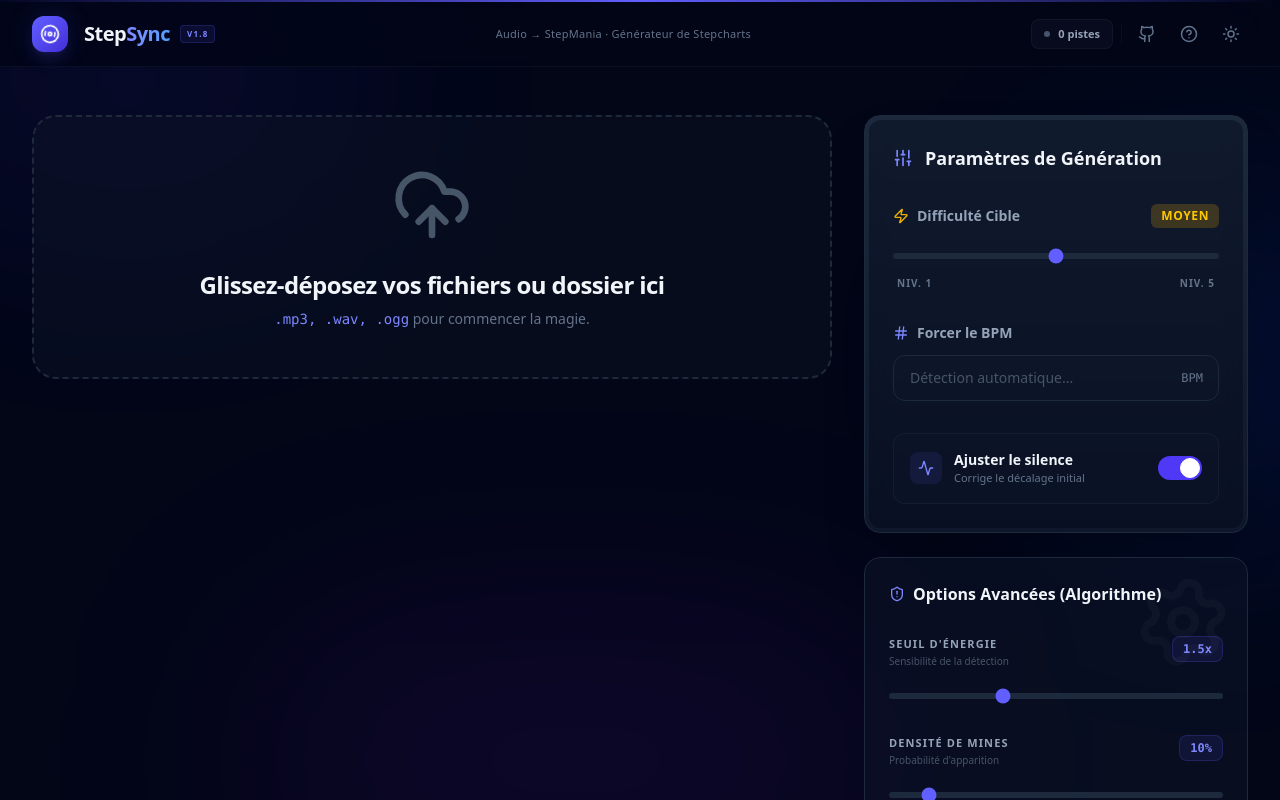
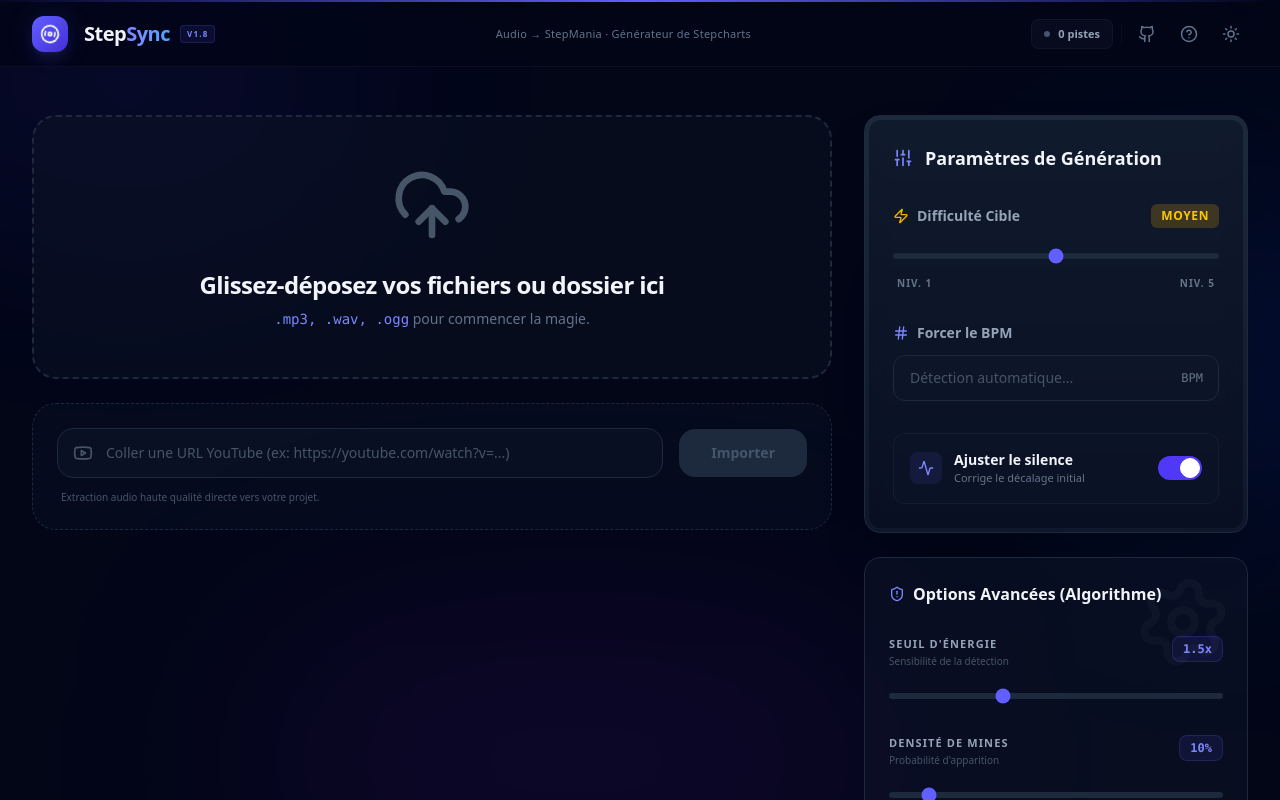
Before and after one commit to moonback/StepSync---Audio-to-StepMania, a React (Vite) app: page / in a window 1280 px wide. Shown: the top 800 px of the page. Built offline with nearby package versions, Linux system fonts and the light colour scheme.

Commit message:
feat: implement YouTube audio download API and add direct import functionality to UI

```diff
--- /dev/null
+++ b/api/download.ts
@@ -0,0 +1,37 @@
+import type { VercelRequest, VercelResponse } from '@vercel/node';
+import ytdl from '@distube/ytdl-core';
+
+export default async function handler(req: VercelRequest, res: VercelResponse) {
+  const { url } = req.query;
+
+  if (!url || typeof url !== 'string') {
+    return res.status(400).json({ error: 'YouTube URL is required' });
+  }
+
+  if (!ytdl.validateURL(url)) {
+    return res.status(400).json({ error: 'Invalid YouTube URL' });
+  }
+
+  try {
+    const info = await ytdl.getInfo(url);
+    const title = info.videoDetails.title;
+
+    // Set headers for audio streaming
+    res.setHeader('Content-Type', 'audio/mpeg');
+    res.setHeader('Content-Disposition', `attachment; filename="${encodeURIComponent(title)}.mp3"`);
+    res.setHeader('X-Video-Title', encodeURIComponent(title));
+    res.setHeader('X-Video-Author', encodeURIComponent(info.videoDetails.author.name));
+
+    // Get the audio stream
+    const stream = ytdl(url, {
+      quality: 'highestaudio',
+      filter: 'audioonly',
+    });
+
+    // Pipe the stream to the response
+    stream.pipe(res);
+  } catch (error: any) {
+    console.error('Error downloading YouTube audio:', error);
+    res.status(500).json({ error: 'Failed to download audio', details: error.message });
+  }
+}
--- a/package.json
+++ b/package.json
@@ -11,6 +11,7 @@
     "lint": "tsc --noEmit"
   },
   "dependencies": {
+    "@distube/ytdl-core": "^4.16.12",
     "@google/genai": "^1.29.0",
     "@react-three/drei": "^10.7.7",
     "@react-three/fiber": "^9.6.1",
--- a/src/App.tsx
+++ b/src/App.tsx
@@ -5,7 +5,7 @@
 
 import React, { useState, useRef, useCallback, useEffect } from 'react';
 import { motion, AnimatePresence } from 'motion/react';
-import { UploadCloud, Settings, Download, X, PlayCircle, Image as ImageIcon, Music, LayoutDashboard, Zap, Activity, Hash, ShieldAlert, Sliders, Github, Heart, ExternalLink, Disc3, HelpCircle, Sun, Moon, Video } from 'lucide-react';
+import { UploadCloud, Settings, Download, X, PlayCircle, Image as ImageIcon, Music, LayoutDashboard, Zap, Activity, Hash, ShieldAlert, Sliders, Github, Heart, ExternalLink, Disc3, HelpCircle, Sun, Moon, Video, Youtube, Loader2 } from 'lucide-react';
 import { WaveformPreview } from './components/WaveformPreview';
 import { SongRow } from './components/SongRow';
 import { ImagePreview } from './components/ImagePreview';
@@ -25,6 +25,8 @@ export default function App() {
   const [isProcessing, setIsProcessing] = useState(false);
   const [showHelp, setShowHelp] = useState(false);
   const { isDark, toggleTheme } = useTheme();
+  const [youtubeUrl, setYoutubeUrl] = useState('');
+  const [isFetchingYoutube, setIsFetchingYoutube] = useState(false);
 
   // Settings
   const [difficulty, setDifficulty] = useLocalStorage('stepsync-difficulty', 3);
@@ -97,6 +99,45 @@ export default function App() {
     }
 
     setSongs(prev => [...prev, ...newItems]);
+  };
+
+  const handleYoutubeImport = async () => {
+    if (!youtubeUrl.trim()) return;
+    setIsFetchingYoutube(true);
+    try {
+      const response = await fetch(`/api/download?url=${encodeURIComponent(youtubeUrl)}`);
+      if (!response.ok) throw new Error('Échec du téléchargement YouTube');
+
+      const blob = await response.blob();
+      const title = decodeURIComponent(response.headers.get('X-Video-Title') || 'YouTube Audio');
+      const artist = decodeURIComponent(response.headers.get('X-Video-Author') || 'YouTube');
+
+      const file = new File([blob], `${title}.mp3`, { type: 'audio/mpeg' });
+
+      const artUrl = await fetchArtwork(`${artist} ${title}`.trim() || title);
+
+      const newItem: SongItem = {
+        id: crypto.randomUUID(),
+        file,
+        title,
+        artist,
+        subtitle: '',
+        titleTranslit: '',
+        subtitleTranslit: '',
+        artistTranslit: '',
+        genre: '',
+        credit: 'StepSync par Maysson.D',
+        artworkUrl: artUrl || undefined
+      };
+
+      setSongs(prev => [...prev, newItem]);
+      setYoutubeUrl('');
+    } catch (error) {
+      console.error(error);
+      alert('Erreur lors de l\'importation YouTube. Vérifiez l\'URL.');
+    } finally {
+      setIsFetchingYoutube(false);
+    }
   };
 
   const removeSong = (id: string) => {
@@ -268,6 +309,44 @@ export default function App() {
                   </motion.div>
                 )}
               </motion.div>
+
+              {/* YouTube Import Section */}
+              <div className={`p-6 rounded-3xl border border-dashed transition-all duration-300 ${isDark ? 'bg-slate-900/30 border-slate-800' : 'bg-white/50 border-slate-200'}`}>
+                <div className="flex flex-col sm:flex-row items-center gap-4">
+                  <div className="flex-1 w-full relative group">
+                    <div className="absolute left-4 top-1/2 -translate-y-1/2">
+                      <Youtube className={`w-5 h-5 ${youtubeUrl ? 'text-red-500' : 'text-[var(--text-dim)]'}`} />
+                    </div>
+                    <input
+                      type="text"
+                      placeholder="Coller une URL YouTube (ex: https://youtube.com/watch?v=...)"
+                      value={youtubeUrl}
+                      onChange={(e) => setYoutubeUrl(e.target.value)}
+                      className={`w-full rounded-2xl pl-12 pr-4 py-3.5 text-sm text-[var(--text-primary)] placeholder-[var(--text-dim)] focus:outline-none focus:border-red-500/50 focus:ring-1 focus:ring-red-500/50 transition-all bg-[var(--bg-input)] border border-[var(--border-input)]`}
+                    />
+                  </div>
+                  <button
+                    onClick={handleYoutubeImport}
+                    disabled={!youtubeUrl || isFetchingYoutube}
+                    className={`whitespace-nowrap px-8 py-3.5 rounded-2xl font-bold text-sm flex items-center justify-center transition-all
+                    ${!youtubeUrl || isFetchingYoutube
+                      ? 'bg-slate-800 text-slate-600 cursor-not-allowed'
+                      : 'bg-red-600 hover:bg-red-500 text-white shadow-lg shadow-red-900/20 active:scale-95'}`}
+                  >
+                    {isFetchingYoutube ? (
+                      <>
+                        <Loader2 className="w-4 h-4 mr-2 animate-spin" />
+                        Conversion...
+                      </>
+                    ) : (
+                      'Importer'
+                    )}
+                  </button>
+                </div>
+                <p className="text-[10px] text-[var(--text-dim)] mt-3 text-center sm:text-left ml-1">
+                  Extraction audio haute qualité directe vers votre projet.
+                </p>
+              </div>
 
               {songs.length > 0 && (
                 <div className="space-y-4">
```
Also changed, not shown: 2 other files (tests, documents, lock files or other folders).
